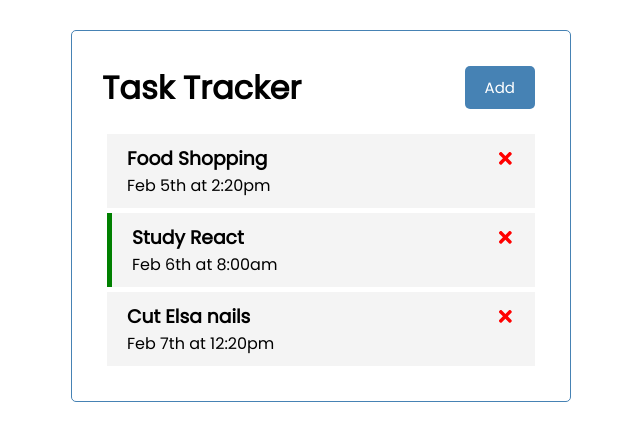
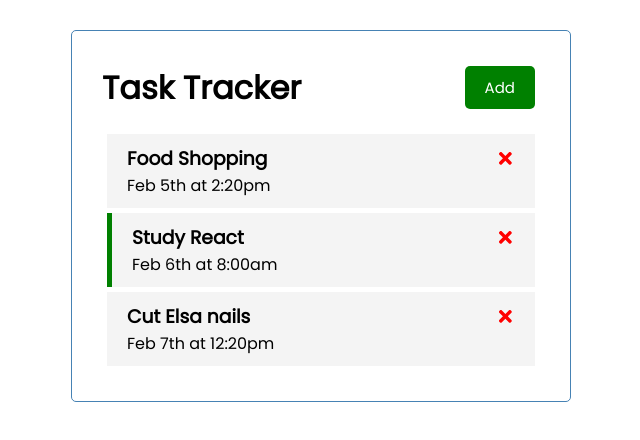
Before and after one commit to creativehkim/react-task-tracker, a React (Create React App) app: page / in a window 1280 px wide. Shown: the top 440 px of the page, without its empty margins (319-959 px from the left). Built offline with nearby package versions, Linux system fonts and the light colour scheme.

Commit message:
Added a dynamic ui to the Add button

```diff
--- a/src/App.js
+++ b/src/App.js
@@ -50,7 +50,9 @@
 
   return (
     <div className="container">
-      <Header onAdd={() => setShowAddTask(!showAddTask)}/>
+      <Header
+        onAdd={() => setShowAddTask(!showAddTask)}
+        showAdd={showAddTask}/>
       {showAddTask && <AddTask onAdd={addTask}/>}
 
       {tasks.length > 0 ? <Tasks tasks={tasks} onDelete={deleteTask} onToggle={toggleReminder}/> :
--- a/src/components/Header.js
+++ b/src/components/Header.js
@@ -3,11 +3,15 @@
 import Button from './Button'
 
 
-const Header = ({ title, onAdd}) => {
+const Header = ({ title, onAdd, showAdd }) => {
   return (
     <header className='header'>
       <h1>{title}</h1>
-      <Button onClick={onAdd}/>
+      <Button
+        color={showAdd ? 'red': 'green'}
+        onClick={onAdd}
+        text={showAdd ? 'Close' : 'Add'}
+        />
     </header>
   )
 }
```
